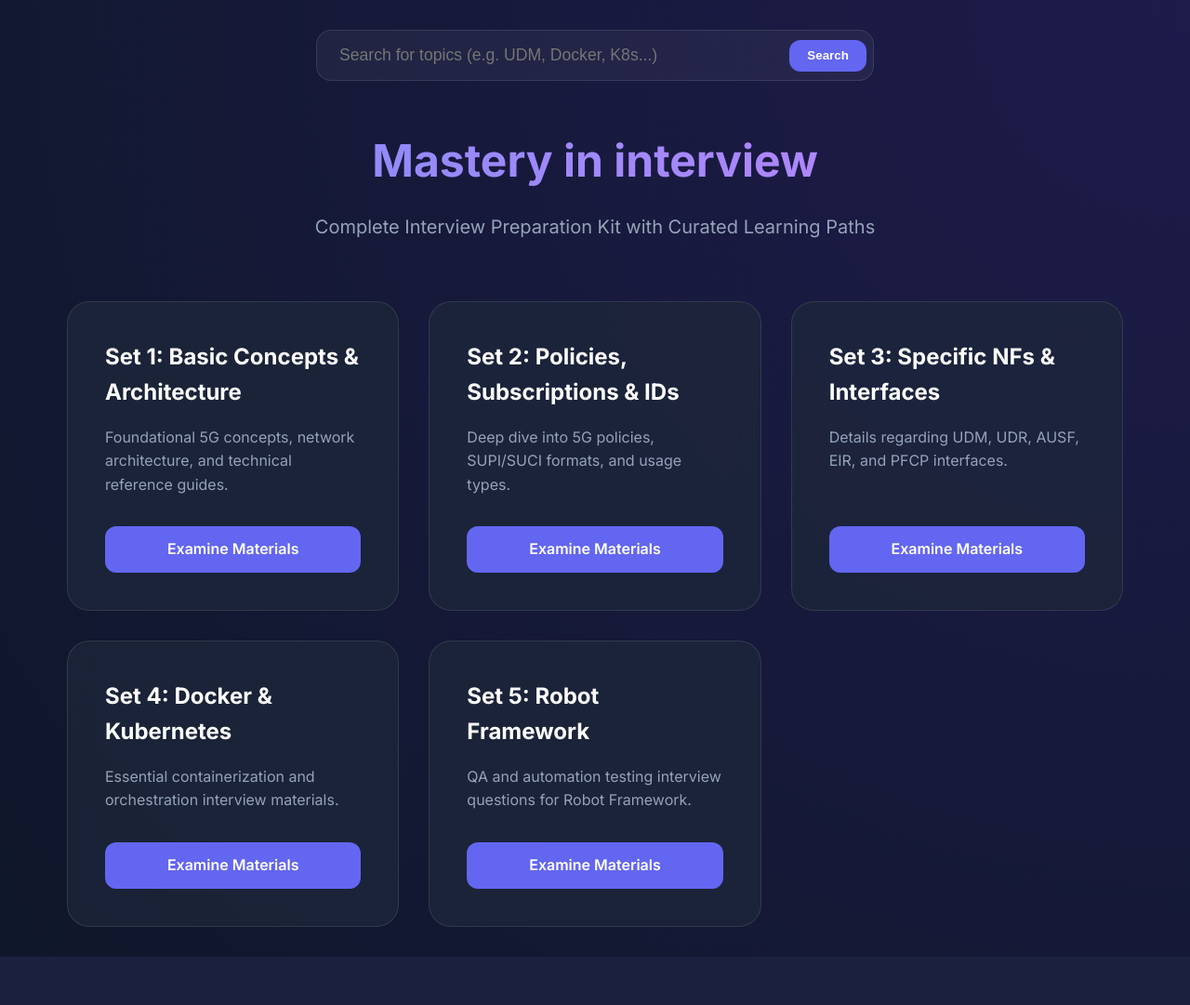
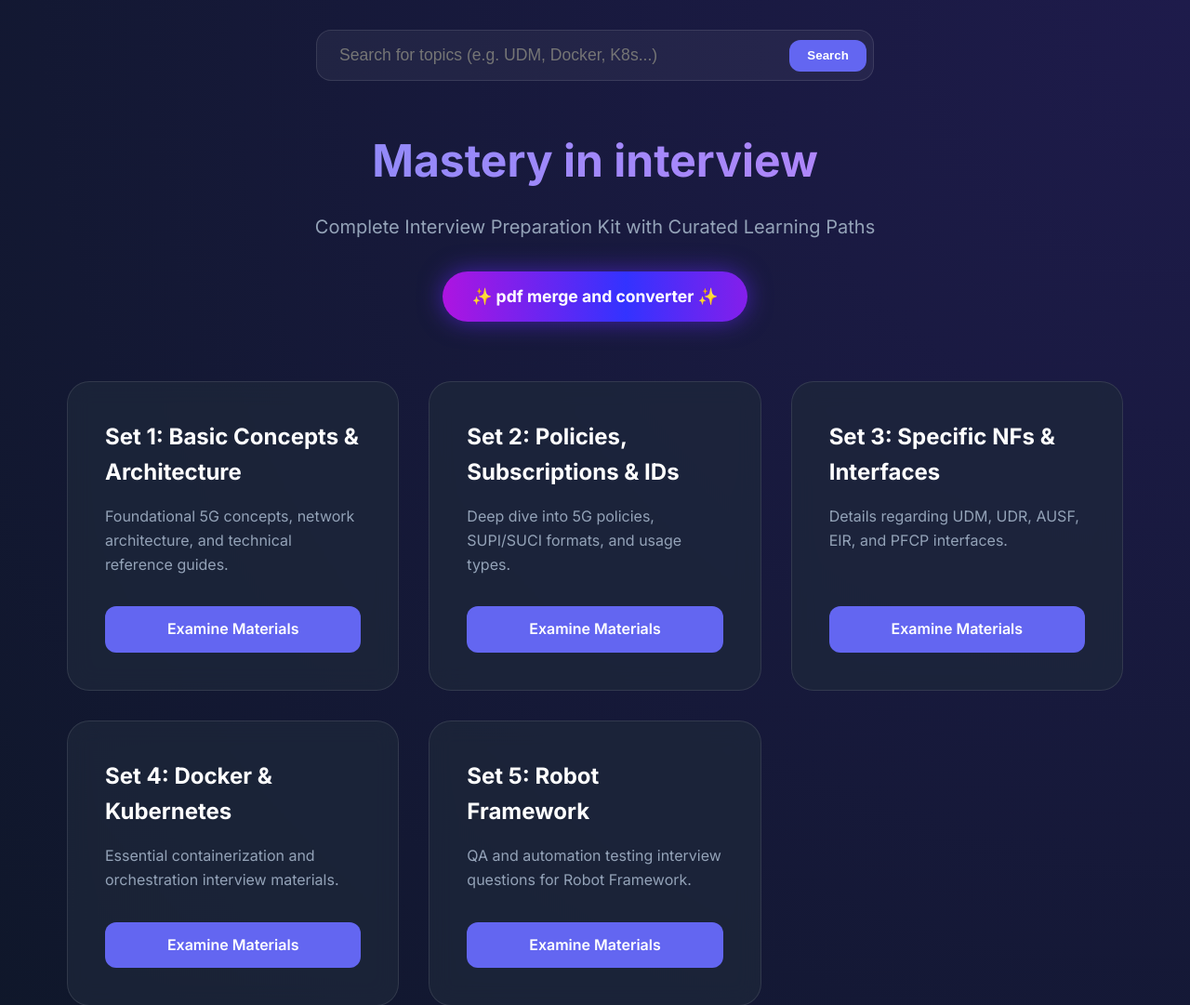
Before and after one commit to narennnishad/interview, a Flask app: page / in a window 1280 px wide. Shown: the top 1081 px of the page at 93% size. Before the commit the page ends 1029 px from the top, so only its background shows below. Run offline with Flask 3, Linux system fonts and the light colour scheme.

Commit message:
Complete featured link integration on homepage

```diff
--- a/templates/index.html
+++ b/templates/index.html
@@ -5,6 +5,12 @@
     <h1>Mastery in interview</h1>
     <p class="subtitle">Complete Interview Preparation Kit with Curated Learning Paths</p>
 </header>
+
+<div class="spark-link-container">
+    <a href="https://pdf-merge-and-converter-onrender.com" target="_blank" class="spark-link">
+        ✨ pdf merge and converter ✨
+    </a>
+</div>
 
 <div class="grid">
     {% for set_id, set_info in sets.items() %}
```
